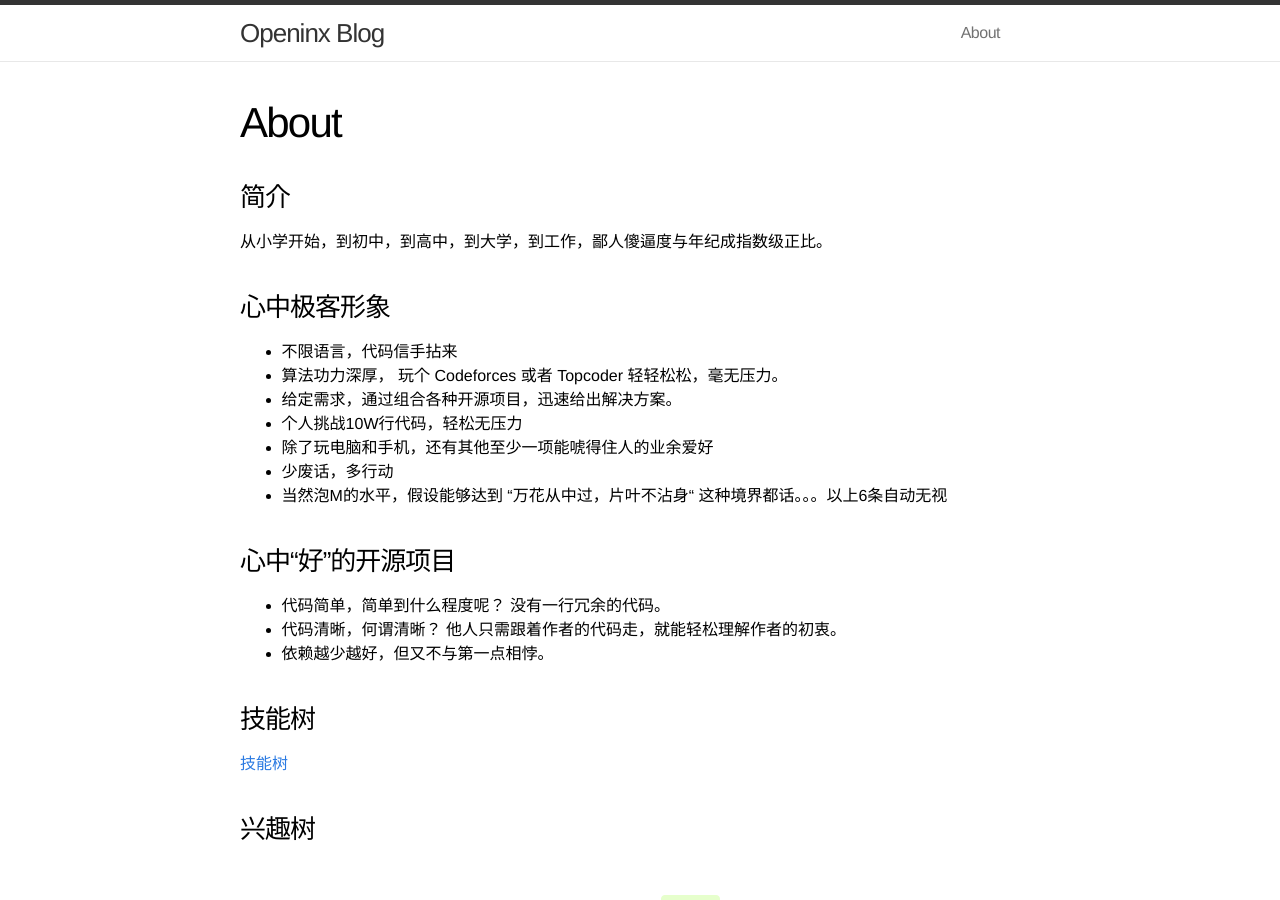
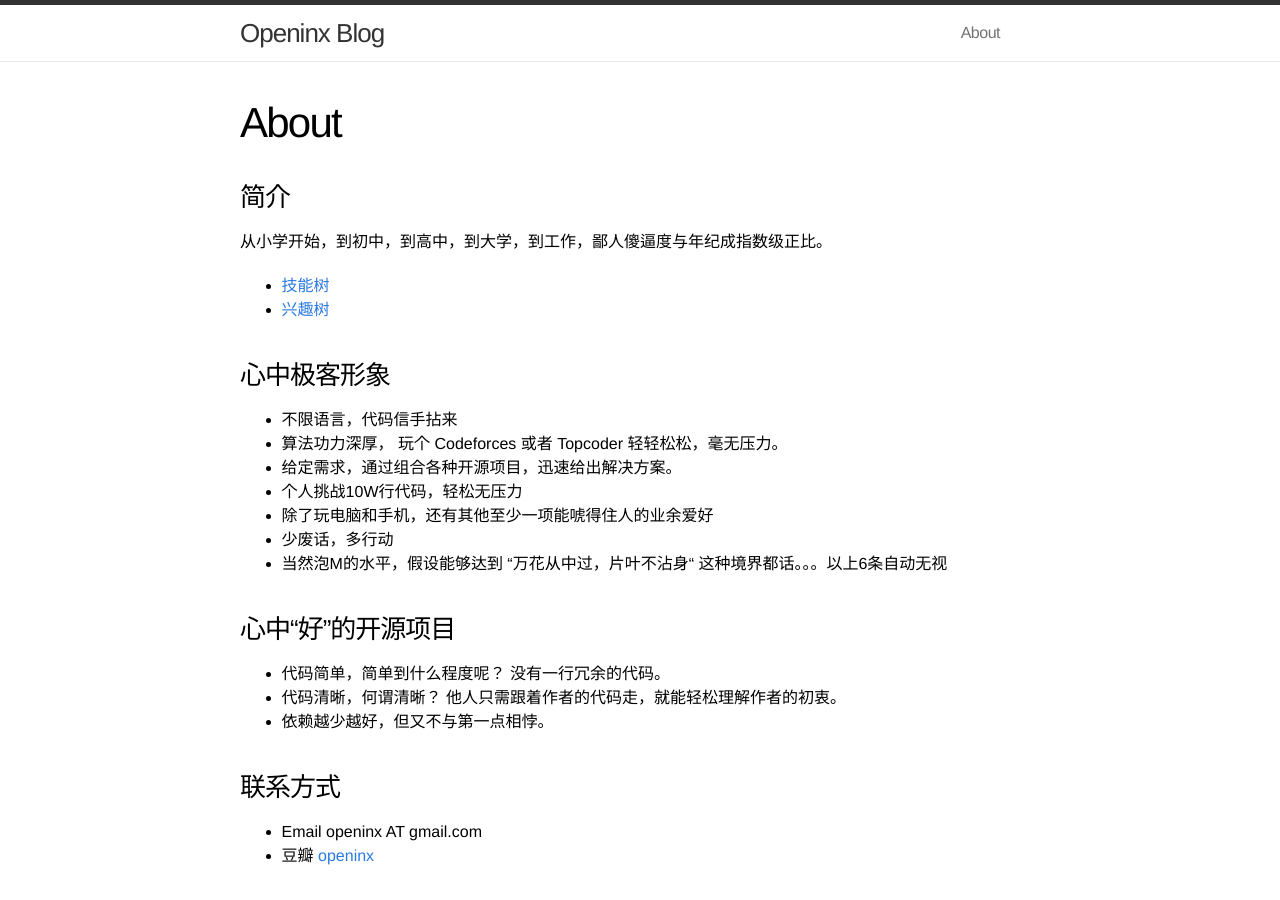
Before and after one commit to SteNicholas/openinx.github.io, a Jekyll site: the page built from about.md, in a window 1280 px wide and 900 px high. Built offline with Jekyll 4.4.1, drawn with Linux system fonts in a browser that asks for light colours; Markdown is read by kramdown in place of the engine named in the settings.

Commit message:
update about.me

```diff
--- a/about.md
+++ b/about.md
@@ -7,6 +7,9 @@ permalink: /about/
 ### 简介
 
 从小学开始，到初中，到高中，到大学，到工作，鄙人傻逼度与年纪成指数级正比。
+
+* [技能树](/skill-tree/openinx.html)
+* [兴趣树](/images/Openinx-Interest.png)
 
 ### 心中极客形象
 
@@ -25,14 +28,6 @@ permalink: /about/
 * 代码清晰，何谓清晰？ 他人只需跟着作者的代码走，就能轻松理解作者的初衷。
 * 依赖越少越好，但又不与第一点相悖。
 
-### 技能树
-
-[技能树](/skill-tree/openinx.html)
-
-### 兴趣树
-
-![Alt Openinx-Interest.png](/images/Openinx-Interest.png)
-
 ### 联系方式
 
 * Email  openinx AT gmail.com
```
